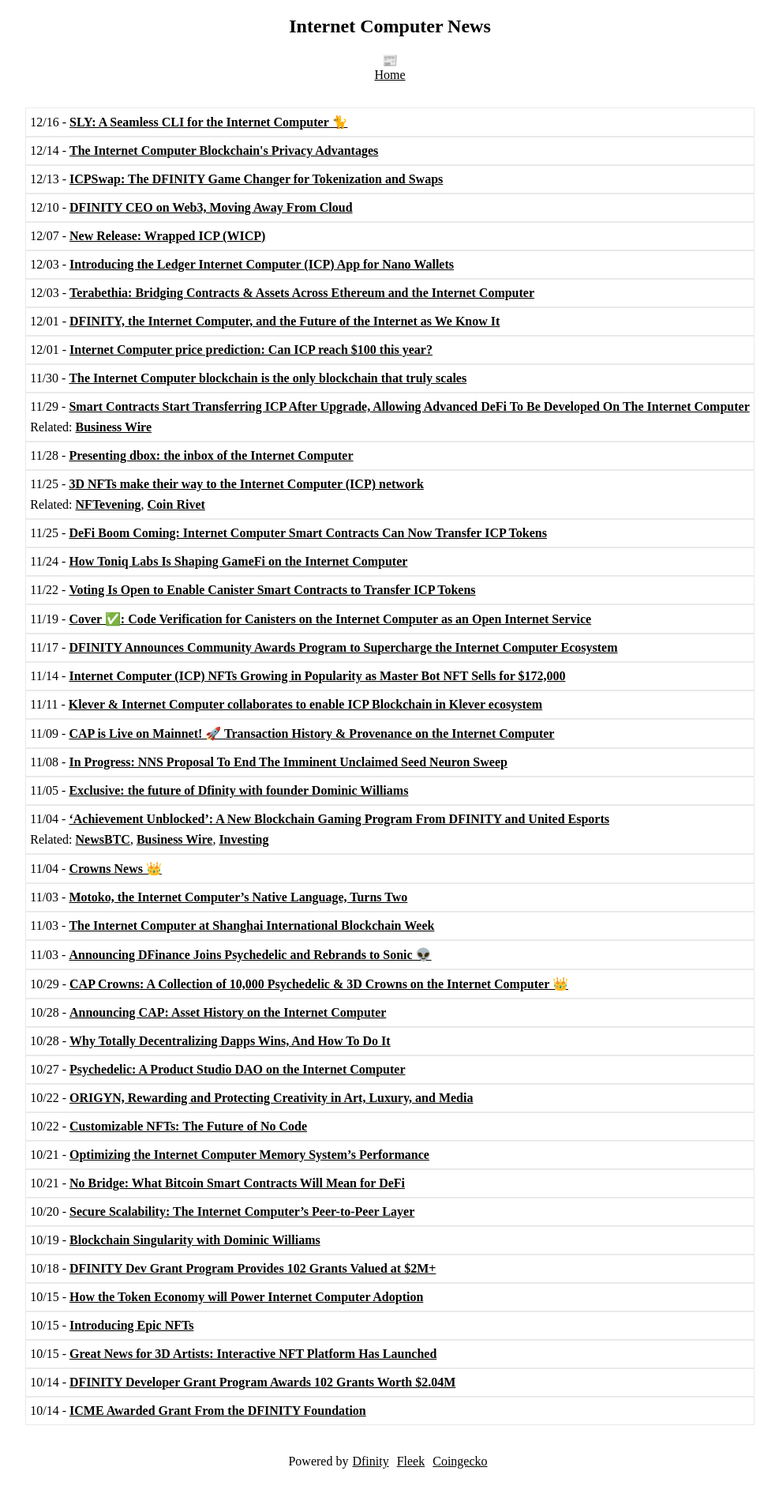
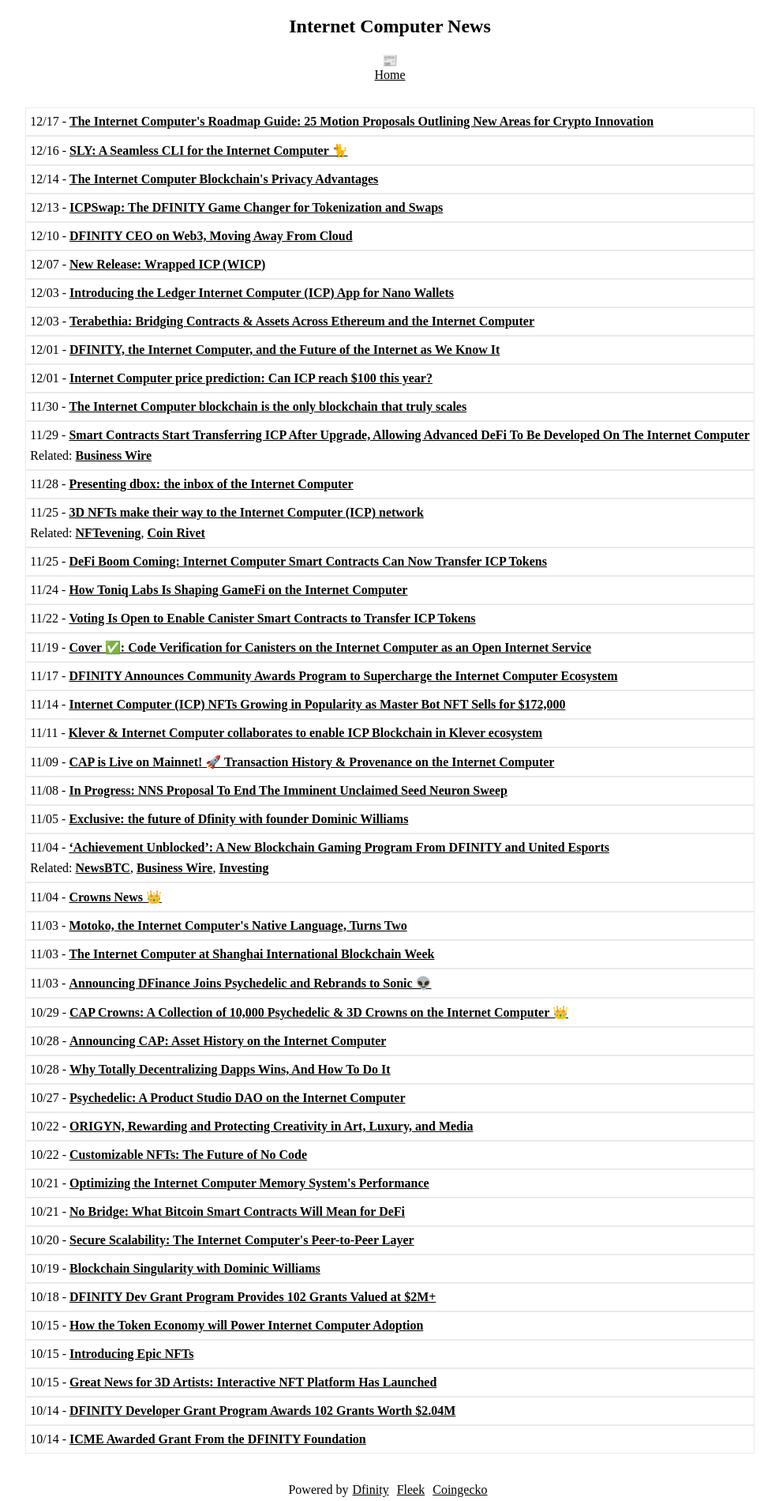
Before and after one commit to rjlucasm/ictoday, a Next.js app: page /news/2021 in a window 1280 px wide. Shown: the whole page at 79% size, without its empty margins (146-1133 px from the left). Before the commit the page ends 1864 px from the top, so only its background shows below. Built offline with nearby package versions, Linux system fonts and the light colour scheme.

Commit message:
News 12/17

```diff
--- a/components/topnews.js
+++ b/components/topnews.js
@@ -2,7 +2,7 @@ import Link from 'next/link'
 
 const Topnews = () => (
     <div className="topnews">
-        <p><a href="https://medium.com/@sly_ooo/272a64a261f0" target="_blank" rel="noopener noreferrer">SLY: A Seamless CLI for the Internet Computer 🐈</a></p>
+        <p><a href="https://medium.com/dfinity/the-internet-computers-long-term-r-d-plans-motion-proposals-guide-dce6fdcd697d" target="_blank" rel="noopener noreferrer">The Internet Computer&apos;s Roadmap Guide: 25 Motion Proposals Outlining New Areas for Crypto Innovation</a></p>
         <Link href="/news/2021"><a style={{ color: 'inherit' }, {fontWeight: 'bold'}}>+News</a></Link>
     </div>
 );
--- a/pages/news/2021.js
+++ b/pages/news/2021.js
@@ -17,6 +17,9 @@ export default function News21() {
             <Link href="/"><a style={{ color: 'inherit' }}>Home</a></Link>
 
             <div className="pagesgrid">
+            <div className="pagescard">12/17 -&nbsp;
+                <a href="https://medium.com/dfinity/the-internet-computers-long-term-r-d-plans-motion-proposals-guide-dce6fdcd697d" target="_blank" rel="noopener noreferrer">The Internet Computer&apos;s Roadmap Guide: 25 Motion Proposals Outlining New Areas for Crypto Innovation</a>
+            </div>
             <div className="pagescard">12/16 -&nbsp;
                 <a href="https://medium.com/@sly_ooo/272a64a261f0" target="_blank" rel="noopener noreferrer">SLY: A Seamless CLI for the Internet Computer 🐈</a>
             </div>
@@ -102,7 +105,7 @@ export default function News21() {
                 <a href="https://medium.com/cap-ois/crowns-news-11-4-3bbc5e5f510f" target="_blank" rel="noopener noreferrer">Crowns News 👑</a>
             </div>
             <div className="pagescard">11/03 -&nbsp;
-                <a href="https://medium.com/dfinity/motoko-the-internet-computers-native-language-turns-two-a32c3c5ab704" target="_blank" rel="noopener noreferrer">Motoko, the Internet Computer’s Native Language, Turns Two</a>
+                <a href="https://medium.com/dfinity/motoko-the-internet-computers-native-language-turns-two-a32c3c5ab704" target="_blank" rel="noopener noreferrer">Motoko, the Internet Computer&apos;s Native Language, Turns Two</a>
             </div>
             <div className="pagescard">11/03 -&nbsp;
                 <a href="https://medium.com/dfinity/the-internet-computer-at-shanghai-international-blockchain-week-4de75b43cf5f" target="_blank" rel="noopener noreferrer">The Internet Computer at Shanghai International Blockchain Week</a>
@@ -129,13 +132,13 @@ export default function News21() {
                 <a href="https://medium.com/@houman_87430/customizable-nfts-the-future-of-no-code-2f62534061a5" target="_blank" rel="noopener noreferrer">Customizable NFTs: The Future of No Code</a>
             </div>
             <div className="pagescard">10/21 -&nbsp;
-                <a href="https://medium.com/dfinity/optimizing-the-internet-computer-memory-systems-performance-c0253e94f60" target="_blank" rel="noopener noreferrer">Optimizing the Internet Computer Memory System’s Performance</a>
+                <a href="https://medium.com/dfinity/optimizing-the-internet-computer-memory-systems-performance-c0253e94f60" target="_blank" rel="noopener noreferrer">Optimizing the Internet Computer Memory System&apos;s Performance</a>
             </div>
             <div className="pagescard">10/21 -&nbsp;
                 <a href="https://usethebitcoin.com/what-bitcoin-smart-contracts-will-mean-for-defi/" target="_blank" rel="noopener noreferrer">No Bridge: What Bitcoin Smart Contracts Will Mean for DeFi</a>
             </div>
             <div className="pagescard">10/20 -&nbsp;
-                <a href="https://medium.com/dfinity/secure-scalability-the-internet-computers-peer-to-peer-layer-6662d451f2cc" target="_blank" rel="noopener noreferrer">Secure Scalability: The Internet Computer’s Peer-to-Peer Layer</a>
+                <a href="https://medium.com/dfinity/secure-scalability-the-internet-computers-peer-to-peer-layer-6662d451f2cc" target="_blank" rel="noopener noreferrer">Secure Scalability: The Internet Computer&apos;s Peer-to-Peer Layer</a>
             </div>
             <div className="pagescard">10/19 -&nbsp;
                 <a href="https://youtu.be/7WvgON_5XCU" target="_blank" rel="noopener noreferrer">Blockchain Singularity with Dominic Williams</a>
```
